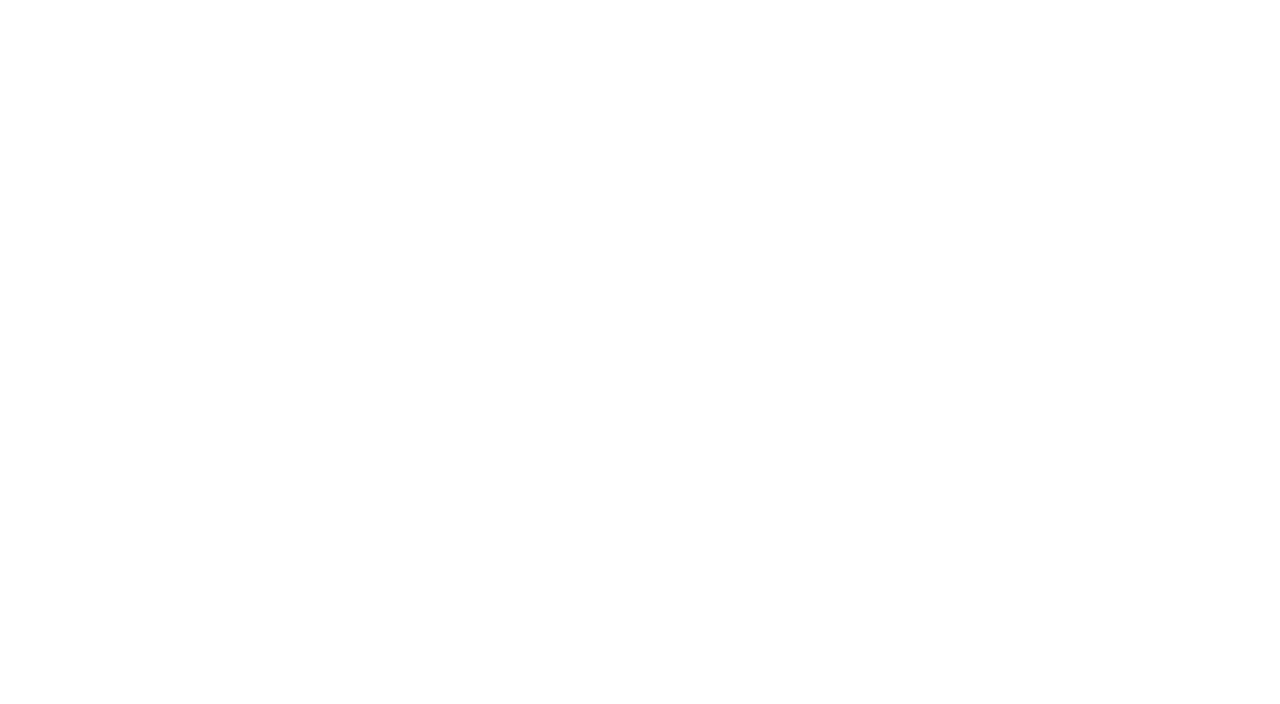
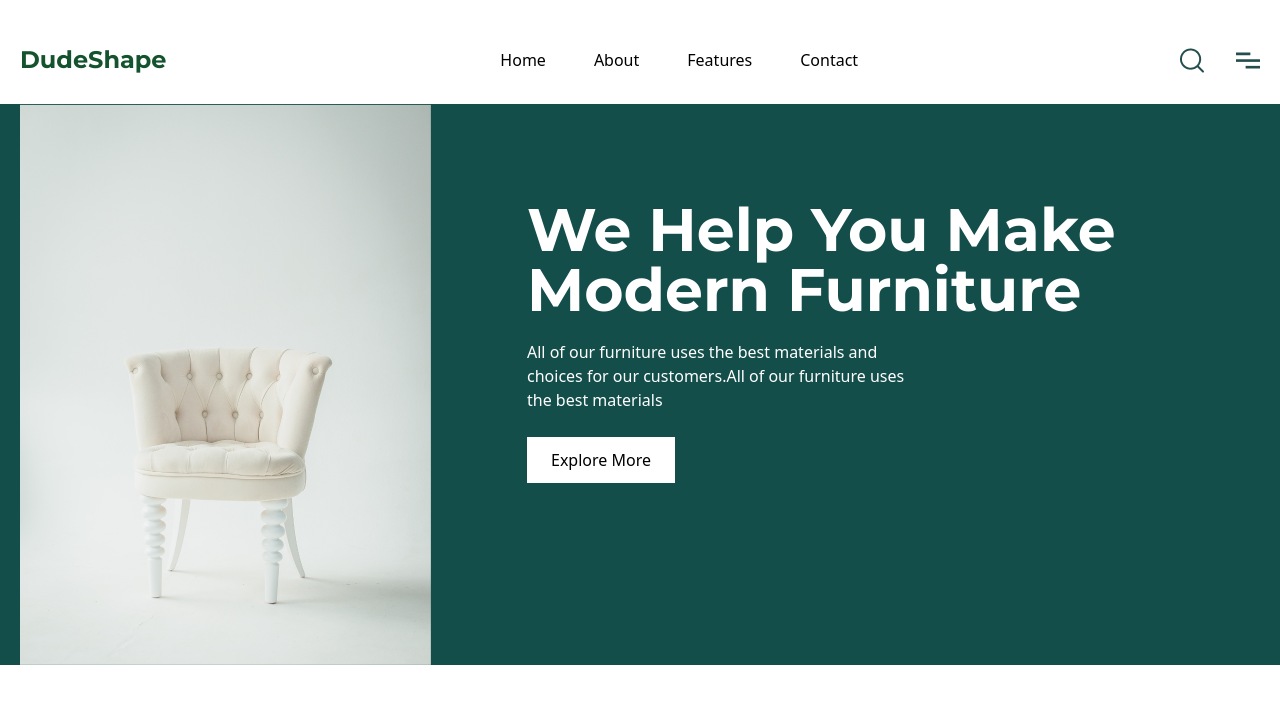
Before and after one commit to N75-homework/Olmosbek, a website: page Pages/index.html in a window 1280 px wide. Drawn offline with nearby package versions, Linux system fonts and the light colour scheme.

Commit message:
first commit

```diff
--- a/Pages/index.html
+++ b/Pages/index.html
@@ -1,13 +1,85 @@
 <!DOCTYPE html>
 <html lang="en">
-<head>
-      <meta charset="UTF-8">
-      <meta http-equiv="X-UA-Compatible" content="IE=edge">
-      <meta name="viewport" content="width=device-width, initial-scale=1.0">
-      <title>Document</title>
-      <link rel="stylesheet" href="../css/index.css">
-</head>
-<body>
+  <head>
+    <meta charset="UTF-8" />
+    <meta http-equiv="X-UA-Compatible" content="IE=edge" />
+    <meta name="viewport" content="width=device-width, initial-scale=1.0" />
+    <title>Document</title>
+    <link rel="stylesheet" href="../css/index.css" />
+    <link rel="preconnect" href="https://fonts.googleapis.com" />
+    <link rel="preconnect" href="https://fonts.gstatic.com" crossorigin />
+    <link
+      href="https://fonts.googleapis.com/css2?family=Montserrat:wght@700&display=swap"
+      rel="stylesheet"
+    />
+    <link rel="preconnect" href="https://fonts.googleapis.com" />
+    <link rel="preconnect" href="https://fonts.gstatic.com" crossorigin />
+    <link
+      href="https://fonts.googleapis.com/css2?family=DM+Sans&display=swap"
+      rel="stylesheet"
+    />
+    <script src="https://cdn.tailwindcss.com"></script>
+    <script
+      type="module"
+      src="https://unpkg.com/ionicons@5.5.2/dist/ionicons/ionicons.esm.js"
+    ></script>
+    <script
+      nomodule
+      src="https://unpkg.com/ionicons@5.5.2/dist/ionicons/ionicons.js"
+    ></script>
+  </head>
+  <body>
+    <header>
+      <nav
+        class="max-w-7xl mx-auto flex justify-between items-center pt-11 pb-7 px-5"
+      >
+        <div class="font-[Montserrat] text-green-900 text-2xl cursor-pointer">
+          DudeShape
+        </div>
+        <ul class="flex gap-12 ml-3 max-sm:hidden">
+          <li>
+            <a href="#" class="font-[DM Sans] text-base">Home</a>
+          </li>
+          <li>
+            <a href="#" class="font-[DM Sans] text-base">About</a>
+          </li>
+          <li>
+            <a href="#" class="font-[DM Sans] text-base">Features</a>
+          </li>
+          <li>
+            <a href="#" class="font-[DM Sans] text-base">Contact</a>
+          </li>
+        </ul>
 
-</body>
+        <div class="flex gap-8 max-sm:hidden">
+          <img src="../img/loupe.png" alt="#" class="cursor-pointer" />
+          <img src="../img/burger1.png" alt="#" class="cursor-pointer" />
+        </div>
+        <span class="text-3xl cursor-pointer md:hidden block">
+          <ion-icon name="menu" onclick="Menu(this)"></ion-icon>
+        </span>
+      </nav>
+    </header>
+
+    <main>
+      <section class="max-w-7xl mx-auto py-0 px-5 flex  max-sm:flex-col-reverse max-sm:px-5 bg-teal-900 max-sm:py-0">
+        <img src="../img/img.png" alt="#" class="max-sm:max-w-xs	max-sm:h-80	max-sm:mx-auto">
+        <div class=" pl-24 pr-5 max-sm:pl-0 max-sm:mb-10">
+          <h1 class="font-[Montserrat] w-[671px] text-6xl text-white pt-24 pr max-sm:text-3xl max-sm:max-w-sm	">
+            We Help You Make Modern Furniture
+          </h1>
+          <p class="font-DM Sans w-96 text-white pt-5 mb-9 max-sm:text-xs max-sm:max-w-xs	">
+            All of our furniture uses the best materials and choices for our
+            customers.All of our furniture uses the best materials
+          </p>
+          <a href="#" class="bg-white py-3 px-6 ">Explore More</a>
+        </div>
+      </section>
+    </main>
+    <script>
+      function Menu(e) {
+        e.name === "menu" ? (e.name = "close") : (e.name = "menu");
+      }
+    </script>
+  </body>
 </html>
```
Also changed, not shown: css/index.css (+8 -7 lines), img/burger1.png (added), img/img.png (added), img/loupe.png (added), 1 other file.
